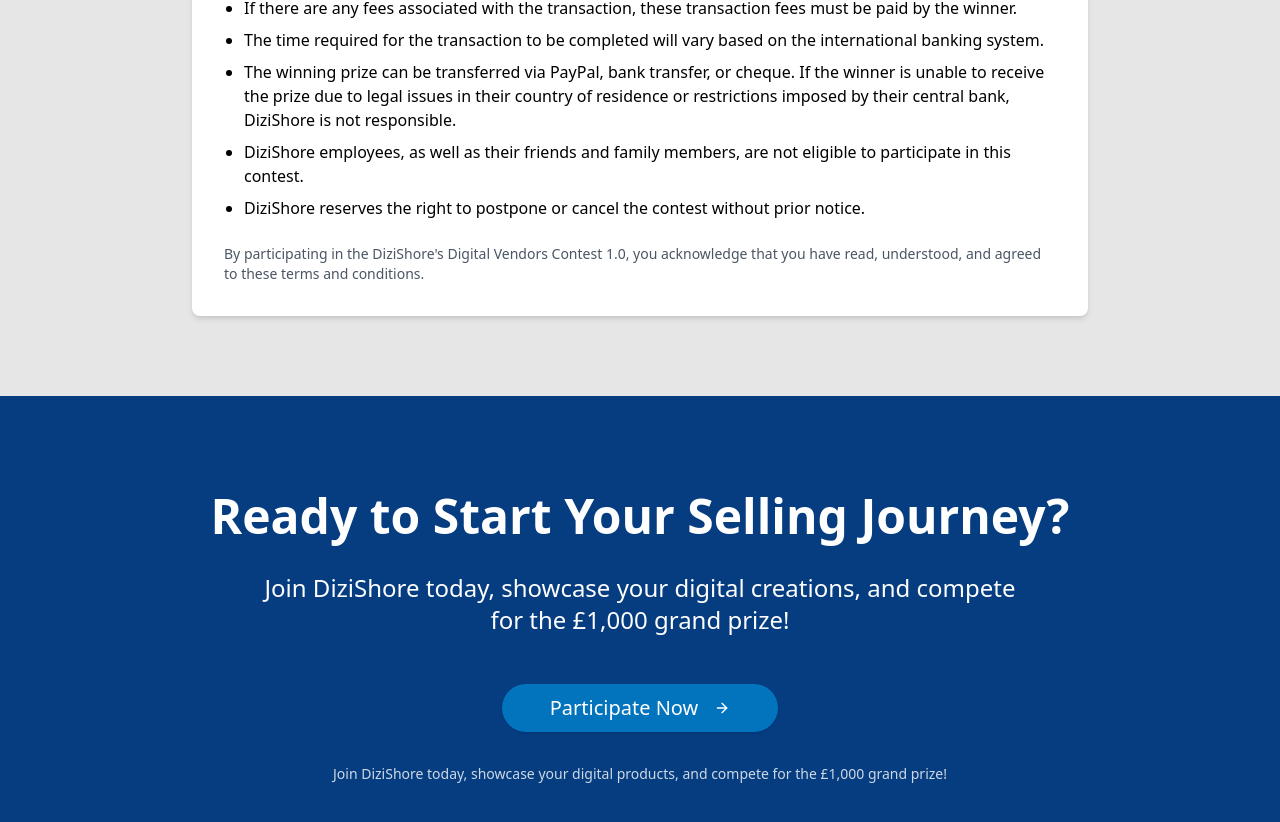
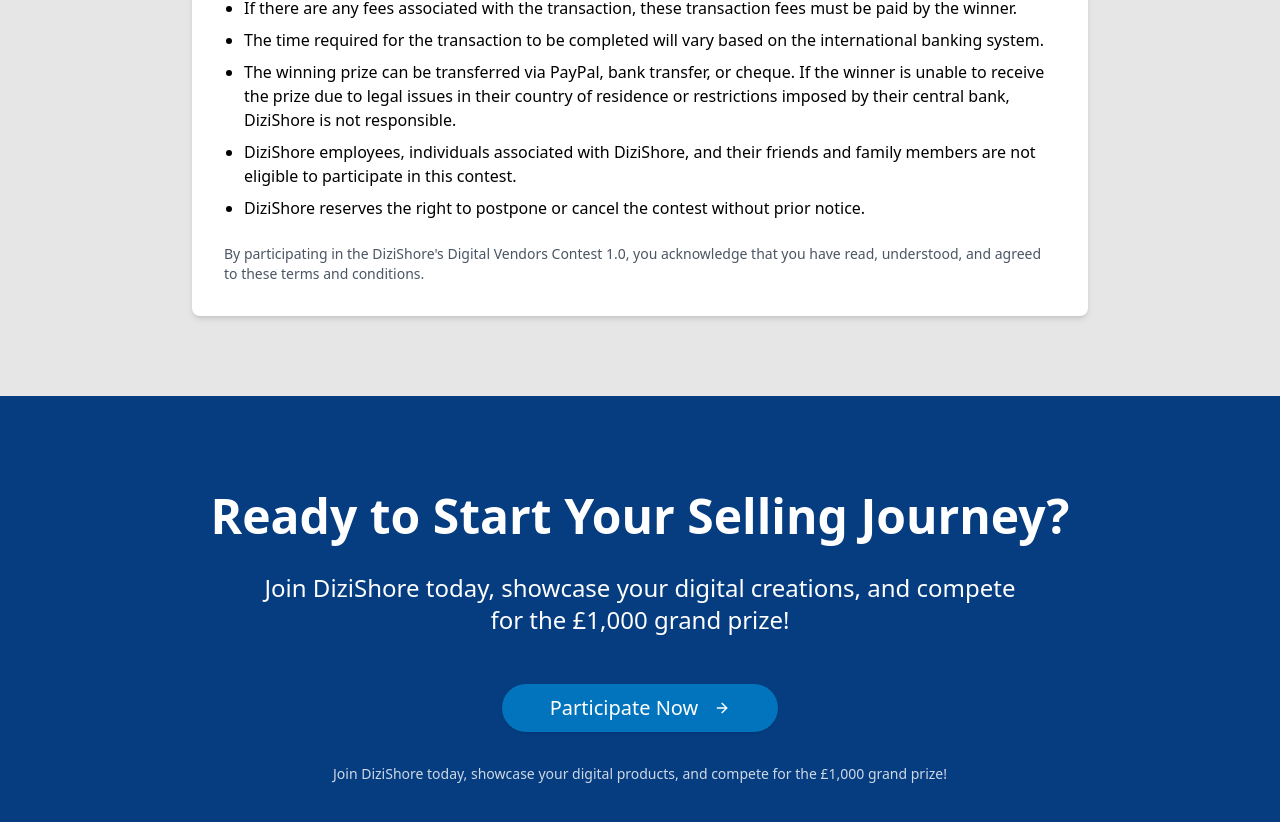
Before and after one commit to shishir1337/dizishore-vendor-contest, a Next.js app: page / in a window 1280 px wide. Shown: the part 5635-6457 px from the top of the page. Built offline with nearby package versions, Linux system fonts and the light colour scheme.

Commit message:
fixed terms

```diff
--- a/app/page.tsx
+++ b/app/page.tsx
@@ -458,8 +458,9 @@
                 imposed by their central bank, DiziShore is not responsible.
               </li>
               <li>
-                DiziShore employees, as well as their friends and family
-                members, are not eligible to participate in this contest.
+                DiziShore employees, individuals associated with DiziShore, and
+                their friends and family members are not eligible to participate
+                in this contest.
               </li>
               <li>
                 DiziShore reserves the right to postpone or cancel the contest
```
